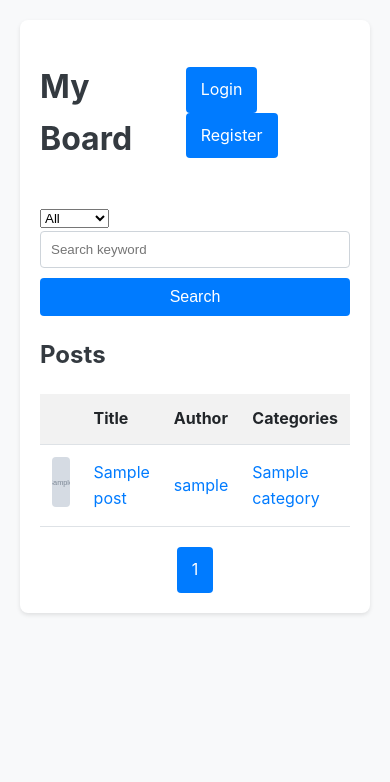
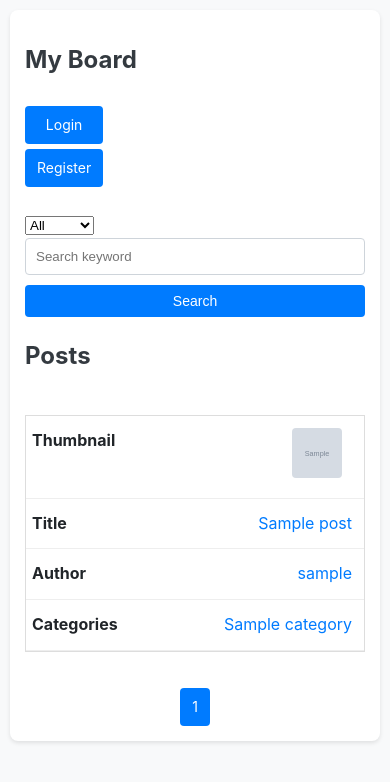
Before and after one commit to Mkway/S_WEB_Project, a PHP site: page / in a window 390 px wide. Shown: the top 782 px of the page. Run offline with PHP 8.4, Linux system fonts and the light colour scheme; tables that the repository leaves empty or names only in its code hold one stand-in row (values such as "Sample post"); grey boxes marked "Sample" are stand-in pictures.

Commit message:
feat: 반응형 디자인 구현 완료

```diff
--- a/my_lemp_project/src/create_post.php
+++ b/my_lemp_project/src/create_post.php
@@ -55,6 +55,7 @@ if ($_SERVER['REQUEST_METHOD'] === 'POST') {
 <html>
 <head>
     <title>Create Post</title>
+    <meta name="viewport" content="width=device-width, initial-scale=1.0">
     <link rel="stylesheet" href="style.css">
 </head>
 <body>
--- a/my_lemp_project/src/edit_post.php
+++ b/my_lemp_project/src/edit_post.php
@@ -85,6 +85,7 @@ if ($_SERVER['REQUEST_METHOD'] === 'POST') {
 <html>
 <head>
     <title>Edit Post</title>
+    <meta name="viewport" content="width=device-width, initial-scale=1.0">
     <link rel="stylesheet" href="style.css">
 </head>
 <body>
--- a/my_lemp_project/src/forgot_password.php
+++ b/my_lemp_project/src/forgot_password.php
@@ -44,6 +44,7 @@ if ($_SERVER['REQUEST_METHOD'] === 'POST') {
 <head>
     <meta charset="UTF-8">
     <title>Forgot Password</title>
+    <meta name="viewport" content="width=device-width, initial-scale=1.0">
     <link rel="stylesheet" href="style.css">
 </head>
 <body>
--- a/my_lemp_project/src/index.php
+++ b/my_lemp_project/src/index.php
@@ -89,6 +89,7 @@ function getFirstImageAttachment($pdo, $post_id) {
 <html>
 <head>
     <title>My Board</title>
+    <meta name="viewport" content="width=device-width, initial-scale=1.0">
     <link rel="stylesheet" href="style.css">
 </head>
 <body>
@@ -121,6 +122,7 @@ function getFirstImageAttachment($pdo, $post_id) {
         </form>
 
         <h2>Posts</h2>
+        <div class="table-container">
             <table>
                 <thead>
                     <tr>
@@ -135,7 +137,7 @@ function getFirstImageAttachment($pdo, $post_id) {
                         $thumbnail_path = getFirstImageAttachment($pdo, $post['id']);
                     ?>
                         <tr>
-                        <td>
+                            <td data-label="Thumbnail">
                                 <?php if ($thumbnail_path): ?>
                                     <div class="thumbnail-container">
                                         <img src="<?php echo htmlspecialchars($thumbnail_path); ?>" alt="Thumbnail" class="post-thumbnail">
@@ -145,9 +147,9 @@ function getFirstImageAttachment($pdo, $post_id) {
                                     </div>
                                 <?php endif; ?>
                             </td>
-                        <td><a href="view_post.php?id=<?php echo $post['id']; ?>"><?php echo htmlspecialchars($post['title']); ?></a></td>
-                        <td><a href="profile.php?id=<?php echo $post['user_id']; ?>"><?php echo htmlspecialchars($post['username']); ?></a></td>
-                        <td>
+                            <td data-label="Title"><a href="view_post.php?id=<?php echo $post['id']; ?>" class="post-title"><?php echo htmlspecialchars($post['title']); ?></a></td>
+                            <td data-label="Author"><a href="profile.php?id=<?php echo $post['user_id']; ?>"><?php echo htmlspecialchars($post['username']); ?></a></td>
+                            <td data-label="Categories">
                                 <?php
                                 $categories_stmt = $pdo->prepare("SELECT c.id, c.name FROM categories c JOIN post_categories pc ON c.id = pc.category_id WHERE pc.post_id = ?");
                                 $categories_stmt->execute([$post['id']]);
@@ -164,6 +166,7 @@ function getFirstImageAttachment($pdo, $post_id) {
                     <?php endforeach; ?>
                 </tbody>
             </table>
+        </div>
 
         <div class="pagination" style="margin-top: 20px; text-align: center;">
             <?php if ($current_page > 1): ?>
--- a/my_lemp_project/src/login.php
+++ b/my_lemp_project/src/login.php
@@ -38,6 +38,7 @@ if ($_SERVER['REQUEST_METHOD'] === 'POST') {
 <html>
 <head>
     <title>Login</title>
+    <meta name="viewport" content="width=device-width, initial-scale=1.0">
     <link rel="stylesheet" href="style.css">
 </head>
 <body>
--- a/my_lemp_project/src/notifications.php
+++ b/my_lemp_project/src/notifications.php
@@ -23,6 +23,7 @@ $notifications = $notifications_stmt->fetchAll();
 <html>
 <head>
     <title>Notifications</title>
+    <meta name="viewport" content="width=device-width, initial-scale=1.0">
     <link rel="stylesheet" href="style.css">
 </head>
 <body>
--- a/my_lemp_project/src/register.php
+++ b/my_lemp_project/src/register.php
@@ -76,6 +76,7 @@ if ($_SERVER['REQUEST_METHOD'] === 'POST') {
 <html>
 <head>
     <title>Register</title>
+    <meta name="viewport" content="width=device-width, initial-scale=1.0">
     <link rel="stylesheet" href="style.css">
 </head>
 <body>
--- a/my_lemp_project/src/reset_password.php
+++ b/my_lemp_project/src/reset_password.php
@@ -49,6 +49,7 @@ if ($_SERVER['REQUEST_METHOD'] === 'POST') {
 <head>
     <meta charset="UTF-8">
     <title>Reset Password</title>
+    <meta name="viewport" content="width=device-width, initial-scale=1.0">
     <link rel="stylesheet" href="style.css">
 </head>
 <body>
--- a/my_lemp_project/src/style.css
+++ b/my_lemp_project/src/style.css
@@ -1,4 +1,3 @@
-
 body {
     font-family: -apple-system, BlinkMacSystemFont, "Segoe UI", Roboto, "Helvetica Neue", Arial, sans-serif;
     line-height: 1.6;
@@ -139,3 +138,121 @@ form button {
     height: auto;
     display: block;
 }
+
+/* Responsive Design */
+.table-container {
+    overflow-x: auto;
+}
+
+.post-title {
+    white-space: nowrap;
+    overflow: hidden;
+    text-overflow: ellipsis;
+    max-width: 300px; /* Adjust as needed */
+}
+
+/* Large screens */
+@media (min-width: 1200px) {
+    .container {
+        max-width: 1140px;
+    }
+}
+
+/* Tablets */
+@media (max-width: 768px) {
+    .nav {
+        flex-direction: column;
+        align-items: flex-start;
+    }
+    .nav div {
+        margin-top: 10px;
+    }
+    .nav a.btn, .nav span {
+        display: block;
+        margin-bottom: 5px;
+    }
+    .post-title {
+        max-width: 200px;
+    }
+}
+
+/* Mobile */
+@media (max-width: 480px) {
+    body {
+        padding: 10px;
+    }
+    .container {
+        padding: 15px;
+    }
+    h1 {
+        font-size: 1.5rem;
+    }
+    .btn, button {
+        padding: 8px 12px;
+        font-size: 14px;
+    }
+    .post-title {
+        max-width: 120px;
+    }
+    table, thead, tbody, th, td, tr {
+        display: block;
+    }
+    thead tr {
+        position: absolute;
+        top: -9999px;
+        left: -9999px;
+    }
+    tr {
+        margin-bottom: 1rem;
+        border: 1px solid #ddd;
+    }
+    td {
+        border: none;
+        border-bottom: 1px solid #eee;
+        position: relative;
+        padding-left: 50%;
+        text-align: right;
+    }
+    td:before {
+        position: absolute;
+        left: 6px;
+        width: 45%;
+        padding-right: 10px;
+        white-space: nowrap;
+        text-align: left;
+        font-weight: bold;
+        content: attr(data-label);
+    }
+}
+
+/* Touch-friendly interface */
+.btn, button, a {
+    -webkit-tap-highlight-color: rgba(0,0,0,0);
+}
+
+/* Print styles */
+@media print {
+    body {
+        background-color: #fff;
+        color: #000;
+        font-size: 12pt;
+    }
+    .container {
+        box-shadow: none;
+        max-width: 100%;
+        padding: 0;
+    }
+    .nav, .btn, button, form, .pagination, .comments-section form {
+        display: none;
+    }
+    a {
+        text-decoration: none;
+        color: #000;
+    }
+    table, tr, td {
+        border: 1px solid #ccc;
+    }
+    .post-content {
+        background-color: #fff;
+    }
+}
--- a/my_lemp_project/src/view_post.php
+++ b/my_lemp_project/src/view_post.php
@@ -28,6 +28,7 @@ $comments = $comments_stmt->fetchAll();
 <html>
 <head>
     <title><?php echo htmlspecialchars($post['title']); ?></title>
+    <meta name="viewport" content="width=device-width, initial-scale=1.0">
     <link rel="stylesheet" href="style.css">
 </head>
 <body>
```
Also changed, not shown: my_lemp_project/src/admin.php (+30 -11 lines), my_lemp_project/src/profile.php (+5 -2 lines). Lines whose indentation alone changed are shown as unchanged.
